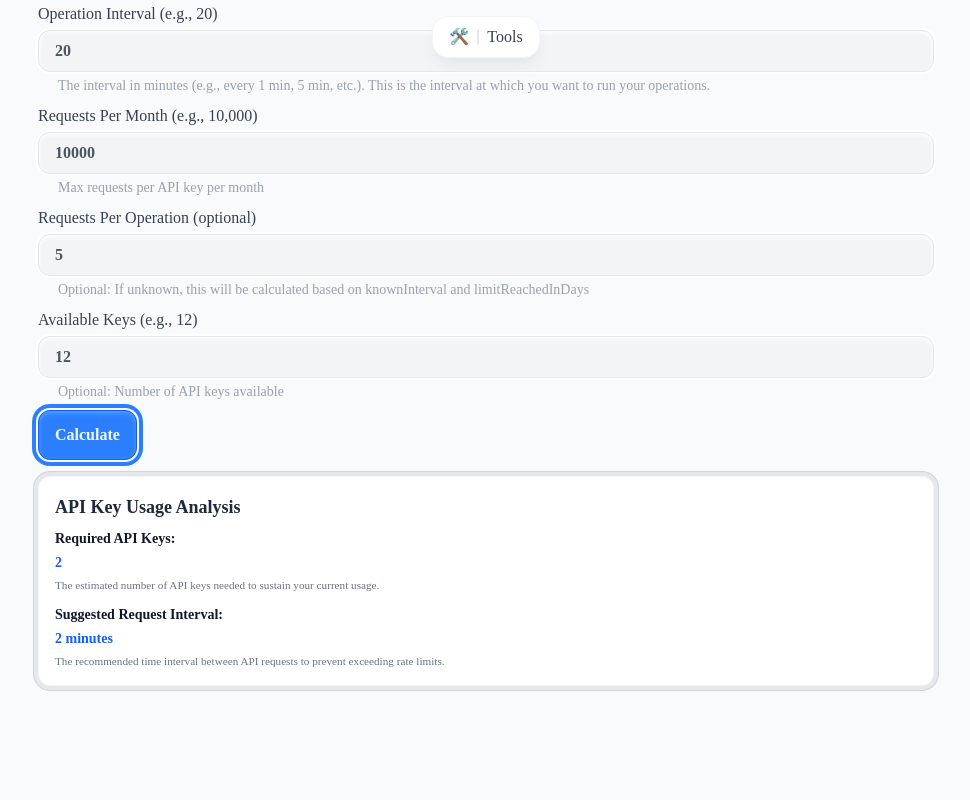
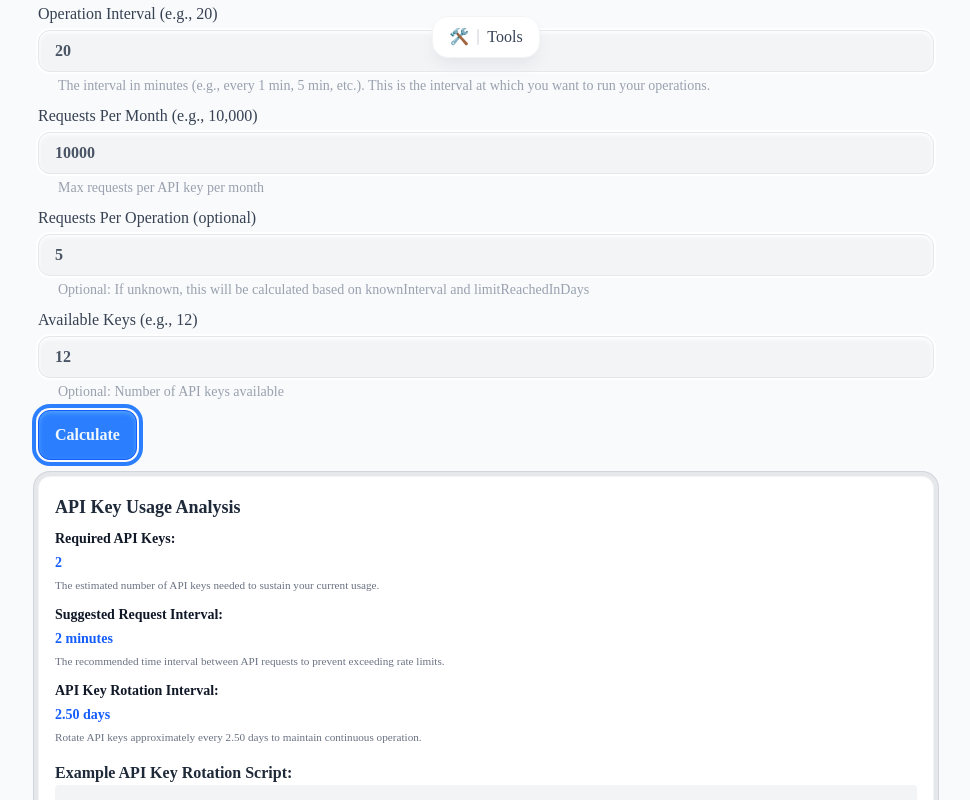
Before and after one commit to miracleio/dev-tools, a Next.js app: page /api-keys-calculator in a window 1280 px wide. Both pictures are taken after typing "5" into the empty fields and a click on the button "Calculate". Shown: the part 452-1252 px from the top of the page, without its empty margins (154-1124 px from the left). Built offline with nearby package versions, Linux system fonts and the light colour scheme; some icons are missing; a web font is replaced by a local one.

Commit message:
feat: Add API key rotation interval calculation and example script to ApiKeysCalculator

```diff
--- a/components/ApiKeysCalculator/Form.tsx
+++ b/components/ApiKeysCalculator/Form.tsx
@@ -187,7 +187,72 @@ const ApiKeysCalculatorForm = () => {
                 exceeding rate limits.
               </small>
             </li>
+            <li className="text-sm text-gray-700 dark:text-gray-300 flex flex-col gap-1">
+              <strong className="text-gray-900 dark:text-gray-100">
+                API Key Rotation Interval:
+              </strong>
+              <span className="text-blue-600 dark:text-blue-400 font-semibold">
+                {result.apiKeyRotationInterval?.toFixed(2)} days
+              </span>
+              <small className="text-gray-500 dark:text-gray-400">
+                Rotate API keys approximately every{" "}
+                {result.apiKeyRotationInterval?.toFixed(2)} days to maintain
+                continuous operation.
+              </small>
+            </li>
           </ul>
+
+          <h4 className="font-semibold mt-4 text-gray-800 dark:text-gray-200">
+            Example API Key Rotation Script:
+          </h4>
+          <pre className="bg-gray-100 dark:bg-gray-800 p-3 rounded text-xs text-gray-700 dark:text-gray-300 overflow-x-auto">
+            <code>
+              {`
+const fs = require("fs");
+const path = require("path");
+
+// Load API keys from environment variables
+const apiKeys = [
+  ${Array.from(
+    { length: formik.values.availableKeys || result.requiredKeys },
+    (_, i) => `process.env.API_KEY_${i + 1}`
+  ).join(",\n  ")}
+].filter(Boolean);
+
+const statePath = path.join(__dirname, "state.json");
+
+// Load or initialize state
+let state = { lastRotation: 0, currentIndex: 0 };
+if (fs.existsSync(statePath)) {
+  state = JSON.parse(fs.readFileSync(statePath, "utf8"));
+}
+
+const now = Date.now();
+const rotationInterval = ${
+                result.apiKeyRotationInterval
+              } * 24 * 60 * 60 * 1000; // Convert days to milliseconds
+
+if (now - state.lastRotation >= rotationInterval) {
+  state.currentIndex = (state.currentIndex + 1) % apiKeys.length;
+  state.lastRotation = now;
+  fs.writeFileSync(statePath, JSON.stringify(state, null, 2));
+  console.log("🔄 API keys rotated!");
+}
+
+// Cron Job for automatic rotation
+const cron = require("node-cron");
+cron.schedule("0 0 * * *", () => {
+  const now = Date.now();
+  if (now - state.lastRotation >= rotationInterval) {
+    state.currentIndex = (state.currentIndex + 1) % apiKeys.length;
+    state.lastRotation = now;
+    fs.writeFileSync(statePath, JSON.stringify(state, null, 2));
+    console.log("🔄 API keys rotated automatically!");
+  }
+});
+        `}
+            </code>
+          </pre>
         </div>
       )}
     </div>
--- a/utils/apiKeysCalculator.ts
+++ b/utils/apiKeysCalculator.ts
@@ -10,10 +10,11 @@ export type ApiKeysCalculatorInput = {
 };
 
 export type ApiKeysCalculatorOutput = {
-  requiredKeys: number; // Number of API keys needed for continuous operation
+  requiredKeys: number; // Number of API keys needed
   daysBeforeLimit: number; // How many days 1 API key will last
   newInterval?: number; // New interval if availableKeys is provided
-  calculatedRequestsPerOperation?: number; // If derived from `limitReachedInDays`
+  calculatedRequestsPerOperation?: number;
+  apiKeyRotationInterval?: number; // How often to rotate API keys (in days)
 };
 
 function apiKeysCalculator(
@@ -27,12 +28,11 @@ function apiKeysCalculator(
     limitReachedInDays,
     knownInterval,
   } = input;
-  const minutesInAMonth = 30 * 24 * 60; // Assuming 30 days in a month
+  const minutesInAMonth = 30 * 24 * 60;
 
   let calculatedRequestsPerOperation = requestsPerOperation;
 
   if (!requestsPerOperation && limitReachedInDays && knownInterval) {
-    // Derive requests per operation
     const totalRequestsPerKey = requestsPerMonth / limitReachedInDays;
     const operationsPerDay = (24 * 60) / knownInterval;
     calculatedRequestsPerOperation = totalRequestsPerKey / operationsPerDay;
@@ -44,62 +44,38 @@ function apiKeysCalculator(
     );
   }
 
-  // Calculate operations per day
   const operationsPerDay = (24 * 60) / operationInterval;
-
-  // Total requests used per day
   const dailyRequestUsage = operationsPerDay * calculatedRequestsPerOperation;
-
-  // Days before a single API key reaches its limit
   const daysBeforeLimit = Math.floor(requestsPerMonth / dailyRequestUsage);
-
-  // Total operations per month
   const totalOperationsPerMonth = minutesInAMonth / operationInterval;
-
-  // Total requests needed per month
   const totalRequestsNeeded =
     totalOperationsPerMonth * calculatedRequestsPerOperation;
-
-  // Number of API keys required
   const requiredKeys = Math.ceil(totalRequestsNeeded / requestsPerMonth);
 
+  // Ensure rotation makes all keys last a full month
+  const apiKeyRotationInterval = availableKeys
+    ? 30 / availableKeys // Rotate every X days to ensure full-month coverage
+    : daysBeforeLimit / requiredKeys;
+
   if (availableKeys) {
-    // If user provides available API keys, calculate the new possible interval
     const maxOperations =
       (availableKeys * requestsPerMonth) / calculatedRequestsPerOperation;
     const newInterval = minutesInAMonth / maxOperations;
     return {
       requiredKeys,
       daysBeforeLimit,
-      newInterval: Math.ceil(newInterval), // Rounds to nearest whole minute
+      newInterval: Math.ceil(newInterval),
       calculatedRequestsPerOperation,
+      apiKeyRotationInterval,
     };
   }
 
-  return { requiredKeys, daysBeforeLimit, calculatedRequestsPerOperation };
+  return {
+    requiredKeys,
+    daysBeforeLimit,
+    calculatedRequestsPerOperation,
+    apiKeyRotationInterval,
+  };
 }
 
-// // Example Usage:
-
-// // Scenario 1: User knows `requestsPerOperation`
-// console.log(
-//   apiKeysCalculator({
-//     requestsPerMonth: 100000,
-//     requestsPerOperation: 5,
-//     operationInterval: 10,
-//     availableKeys: 3,
-//   })
-// );
-
-// // Scenario 2: User does not know `requestsPerOperation`, but knows API key lasted `15 days` at a `20-minute` interval
-// console.log(
-//   apiKeysCalculator({
-//     requestsPerMonth: 100000,
-//     operationInterval: 10,
-//     limitReachedInDays: 15,
-//     knownInterval: 20,
-//     availableKeys: 3,
-//   })
-// );
-
 export default apiKeysCalculator;
```
